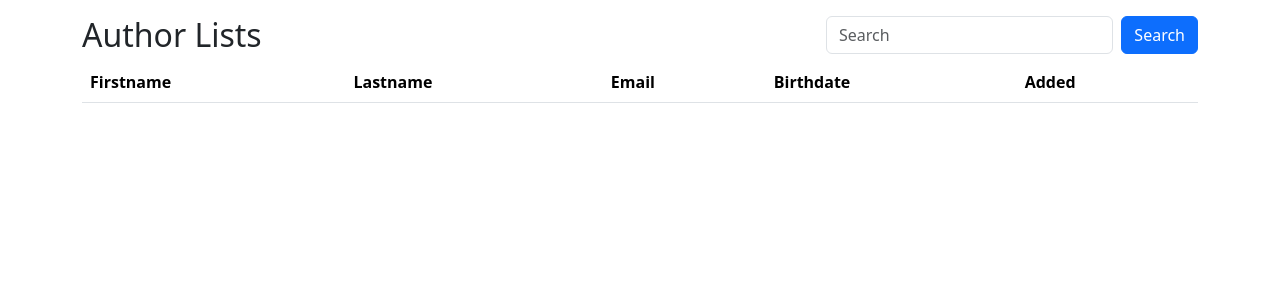
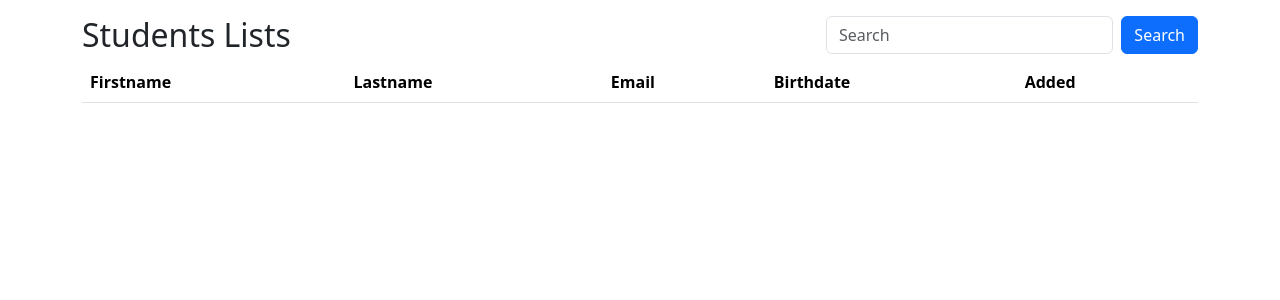
Before and after one commit to jasmalaborbor/malaborbor_jasmine, a PHP site: template app/views/authors.php in a window 1280 px wide. Shown: the top 300 px of the page. Run offline with PHP 8.4, Linux system fonts and the light colour scheme; the template is opened without the code that fills it, so the values that code supplies are empty.

Commit message:
first commit

```diff
--- a/app/views/authors.php
+++ b/app/views/authors.php
@@ -19,7 +19,7 @@
         <input class="form-control me-2" name="q" type="text" placeholder="Search" value="<?=html_escape($q);?>">
         <button type="submit" class="btn btn-primary" type="button">Search</button>
 	</form>
-	<h2>Author Lists</h2>
+	<h2>Students Lists</h2>
 	<table class="table table-striped">
 		<thead>
 		<tr>
```
